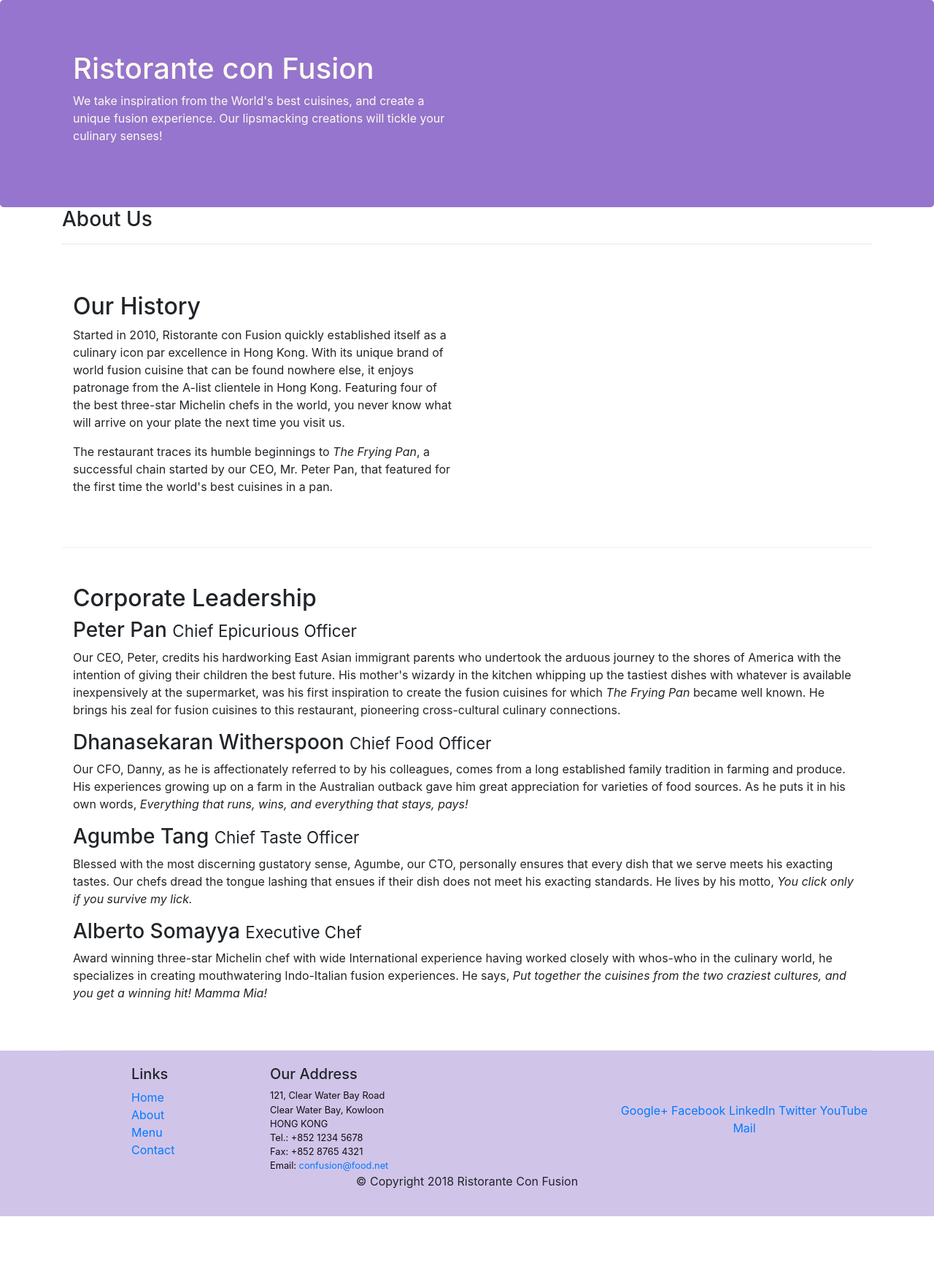
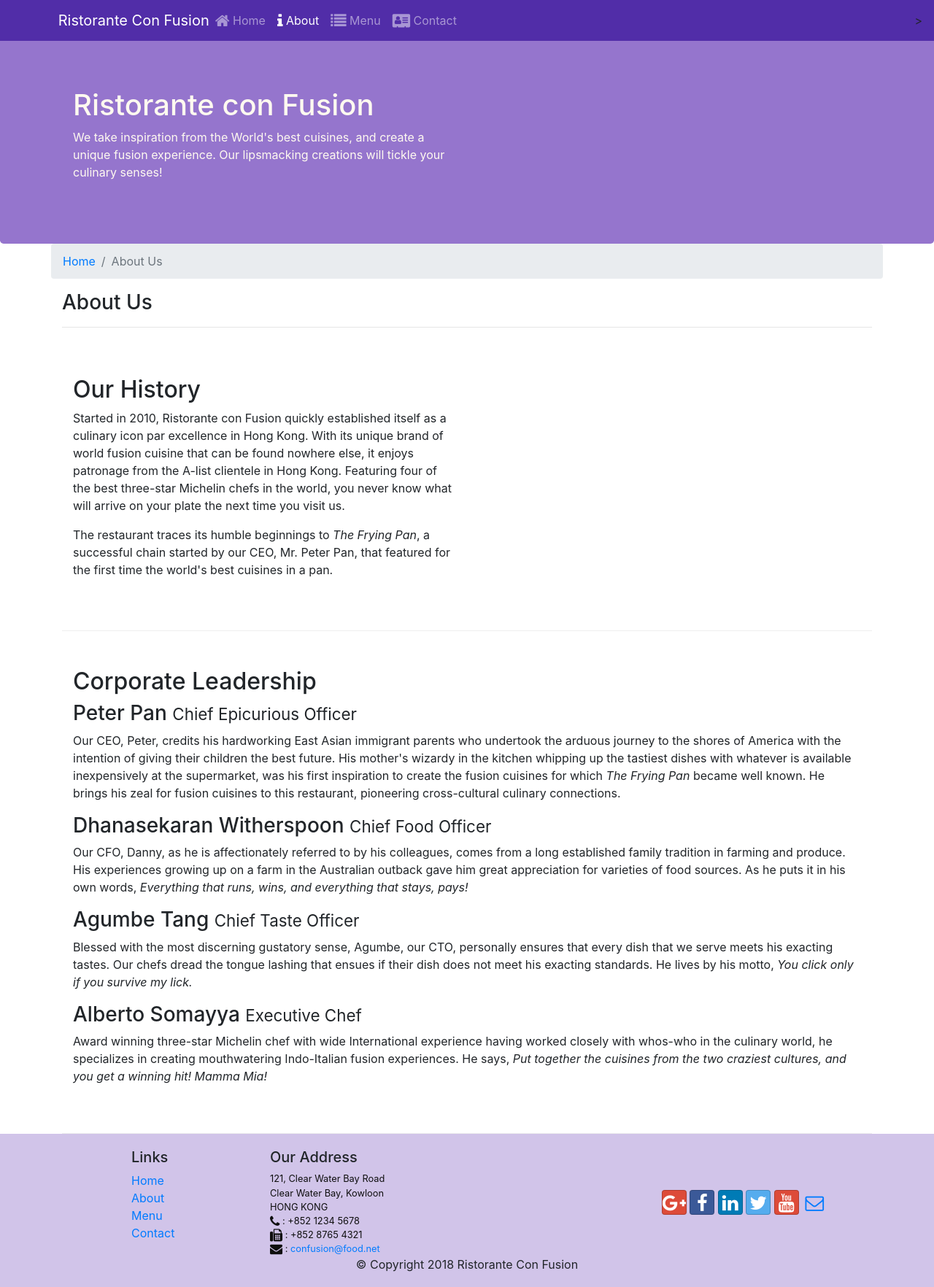
Before and after one commit to FabioSteffe/conFusion, a website: page aboutus.html in a window 1280 px wide. Shown: the whole page at 73% size. Before the commit the page ends 1667 px from the top, so only its background shows below. Drawn offline with nearby package versions, Linux system fonts and the light colour scheme.

Commit message:
fonts and other

```diff
--- a/aboutus.html
+++ b/aboutus.html
@@ -10,6 +10,8 @@
 
     <!-- Bootstrap CSS -->
     <link rel="stylesheet" href="node_modules/bootstrap/dist/css/bootstrap.min.css">
+    <link rel="stylesheet" href="node_modules/font-awesome/css/font-awesome.min.css">
+    <link rel="stylesheet" href="node_modules/bootstrap-social/bootstrap-social.css">
     <link rel="stylesheet" href="css/style.css">
 
     <title>Ristorante Con Fusion: About Us</title>
@@ -17,6 +19,22 @@
 </head>
 
 <body>
+    <nav class="navbar navbar-dark navbar-expand-sm fixed-top">
+        <div class="container">
+            <button class="navbar-toggler" type="button" data-toggle="collapse" data-target="#Navbar">
+                <span class="navbar-toggler-icon"></span>
+            </button>
+            <a class="navbar-brand mr-auto" href="./index.html">Ristorante Con Fusion</a>
+            <div class="collapse navbar-collapse" id="Navbar">
+                <ul class="navbar-nav mr-auto">
+                    <li class="nav-item"><a class="nav-link" href="./index.html"><span class="fa fa-home fa-lg"></span> Home</a></li>
+                    <li class="nav-item active"><a class="nav-link" href="#"><span class="fa fa-info fa-lg"></span> About</a></li>
+                    <li class="nav-item"><a class="nav-link" href="#"><span class="fa fa-list fa-lg"></span> Menu</a></li>
+                    <li class="nav-item"><a class="nav-link" href="#"><span class="fa fa-address-card fa-lg"></span> Contact</a></li>
+                </ul>
+            </div>
+        </div>>
+    </nav>
 
     <header class="jumbotron">
         <div class="container">
@@ -33,6 +51,10 @@
 
     <div class="container">
         <div class="row">
+            <ol class="col-12 breadcrumb">
+                <li class="breadcrumb-item"><a href="./index.html">Home</a></li>
+                <li class="breadcrumb-item active">About Us</li>
+            </ol>
             <div class="col-12">
                <h3>About Us</h3>
                <hr>
@@ -72,7 +94,7 @@
                 <div class="col-4 offset-1 col-sm-2">
                     <h5>Links</h5>
                     <ul class="list-unstyled">
-                        <li><a href="#">Home</a></li>
+                        <li><a href="./index.html">Home</a></li>
                         <li><a href="#">About</a></li>
                         <li><a href="#">Menu</a></li>
                         <li><a href="#">Contact</a></li>
@@ -84,19 +106,19 @@
 		              121, Clear Water Bay Road<br>
 		              Clear Water Bay, Kowloon<br>
 		              HONG KONG<br>
-		              Tel.: +852 1234 5678<br>
-		              Fax: +852 8765 4321<br>
-		              Email: <a href="mailto:confusion@food.net">confusion@food.net</a>
+		              <i class="fa fa-phone fa-lg"></i> : +852 1234 5678<br>
+		              <i class="fa fa-fax fa-lg"></i> : +852 8765 4321<br>
+		              <i class="fa fa-envelope fa-lg"></i> : <a href="mailto:confusion@food.net">confusion@food.net</a>
 		           </address>
                 </div>
                 <div class="col-12 col-sm-4 align-self-center">
                     <div class="text-center">
-                        <a href="http://google.com/+">Google+</a>
-                        <a href="http://www.facebook.com/profile.php?id=">Facebook</a>
-                        <a href="http://www.linkedin.com/in/">LinkedIn</a>
-                        <a href="http://twitter.com/">Twitter</a>
-                        <a href="http://youtube.com/">YouTube</a>
-                        <a href="mailto:">Mail</a>
+                        <a class="btn btn-social-icon btn-google" href="http://google.com/+"><i class="fa fa-google-plus fa-lg"></i></a>
+                        <a class="btn btn-social-icon btn-facebook" href="http://www.facebook.com/profile.php?id="><i class="fa fa-facebook fa-lg"></i></a>
+                        <a class="btn btn-social-icon btn-linkedin" href="http://www.linkedin.com/in/"><i class="fa fa-linkedin fa-lg"></i></a>
+                        <a class="btn btn-social-icon btn-twitter" href="http://twitter.com/"><i class="fa fa-twitter fa-lg"></i></a>
+                        <a class="btn btn-social-icon btn-google" href="http://youtube.com/"><i class="fa fa-youtube fa-lg"></i></a>
+                        <a class="btn btn-social-icon " href="mailto:"><i class="fa fa-envelope-o fa-lg"></i></a>
                     </div>
                 </div>
            </div>
--- a/css/style.css
+++ b/css/style.css
@@ -28,3 +28,12 @@ address {
     margin:0px;
     color:#0f0f0f;
 }
+
+body {
+    padding: 50px 0px 0px 0px;
+    z-index: 0;
+}
+
+.navbar-dark {
+    background-color: #512DA8;
+}
--- a/package.json
+++ b/package.json
@@ -15,6 +15,8 @@
   },
   "dependencies": {
     "bootstrap": "^4.0.0",
+    "bootstrap-social": "^5.1.1",
+    "font-awesome": "^4.7.0",
     "jquery": "^3.3.1",
     "popper.js": "^1.12.9"
   }
```
Also changed, not shown: index.html (+29 -11 lines), 1 other file.
